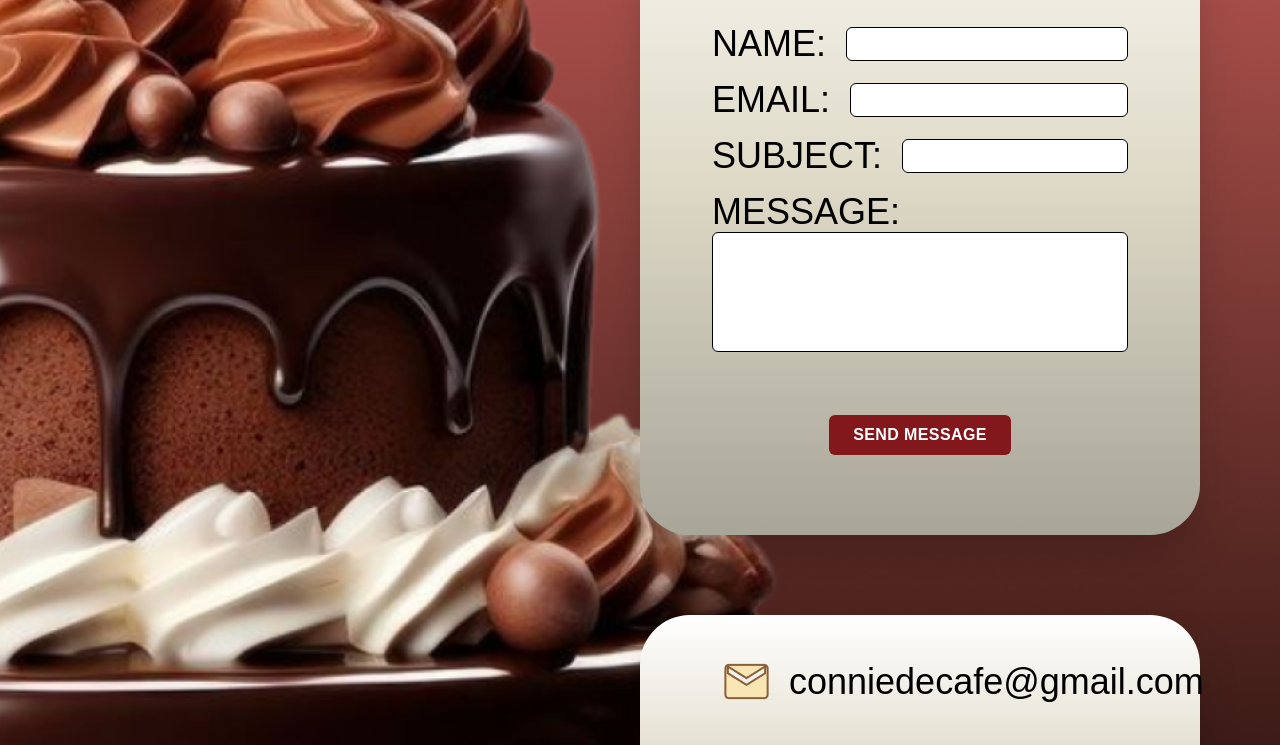
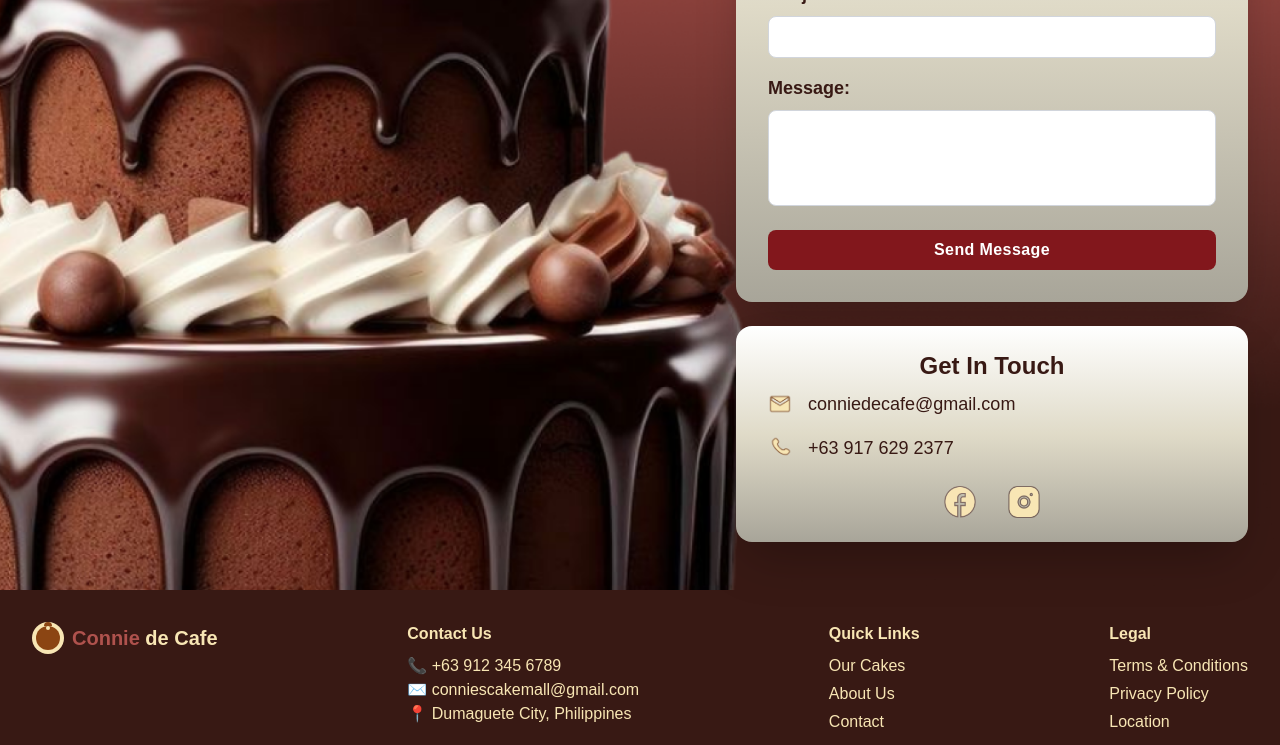
Before and after one commit to Gcoyy/bakery-bliss, a React (Vite) app: page /contactus in a window 1280 px wide. Shown: the part 460-1205 px from the top of the page. Built offline with nearby package versions, Linux system fonts and the light colour scheme.

Commit message:
Improved the look of Contact Us

```diff
--- a/src/Pages/Customer/ContactUs.jsx
+++ b/src/Pages/Customer/ContactUs.jsx
@@ -93,87 +93,87 @@ const ContactUs = () => {
   };
 
   return (
-    <section className="bg-[url('/AboutUs.png')] bg-cover bg-center w-full h-[180vh] px-20 py-20 flex flex-col items-center justify-center items-end space-y-20">
-      <form onSubmit={handleSubmit} className="bg-[linear-gradient(to_bottom,_white_0%,_#DFDAC7_51%,_#A8A599_100%)] h-fit px-18 py-20 flex flex-col items-center justify-center rounded-[50px] space-y-10 w-1/2 shadow-2xl">
-        <h1 className="font-bold text-5xl">CONTACT US TODAY!</h1>
+    <section className="bg-[url('/AboutUs.png')] bg-cover bg-center w-full min-h-screen px-8 py-12 flex flex-col items-end justify-center space-y-6">
+      <form onSubmit={handleSubmit} className="bg-[linear-gradient(to_bottom,_white_0%,_#DFDAC7_51%,_#A8A599_100%)] h-fit px-8 py-8 flex flex-col items-center justify-center rounded-2xl space-y-6 w-full max-w-lg shadow-2xl">
+        <h1 className="font-bold text-3xl text-center text-[#381914]">Contact Us Today!</h1>
 
         <div className="flex flex-col space-y-4 w-full">
-          <div className="flex items-center space-x-5">
-            <label className="text-4xl" htmlFor="name">NAME:</label>
+          <div className="flex flex-col space-y-2">
+            <label className="text-lg font-semibold text-[#381914]" htmlFor="name">Name:</label>
             <input
               type="text"
               id="name"
               value={formData.name}
               onChange={handleInputChange}
-              className="w-full bg-white text-black rounded-md px-2 py-1 border border-black-300 focus:outline-none focus:ring-2 focus:ring-[#AF524D]"
+              className="w-full bg-white text-black rounded-lg px-3 py-2 border border-gray-300 focus:outline-none focus:ring-2 focus:ring-[#AF524D] focus:border-transparent"
             />
           </div>
 
-          <div className="flex items-center space-x-5">
-            <label className="text-4xl" htmlFor="email">EMAIL:</label>
+          <div className="flex flex-col space-y-2">
+            <label className="text-lg font-semibold text-[#381914]" htmlFor="email">Email:</label>
             <input
               type="email"
               id="email"
               value={formData.email}
               onChange={handleInputChange}
-              className="w-full bg-white text-black rounded-md px-2 py-1 border border-black-300 focus:outline-none focus:ring-2 focus:ring-[#AF524D]"
+              className="w-full bg-white text-black rounded-lg px-3 py-2 border border-gray-300 focus:outline-none focus:ring-2 focus:ring-[#AF524D] focus:border-transparent"
             />
           </div>
 
-          <div className="flex items-center space-x-5">
-            <label className="text-4xl" htmlFor="subject">SUBJECT:</label>
+          <div className="flex flex-col space-y-2">
+            <label className="text-lg font-semibold text-[#381914]" htmlFor="subject">Subject:</label>
             <input
               type="text"
               id="subject"
               value={formData.subject}
               onChange={handleInputChange}
-              className="w-full bg-white text-black rounded-md px-2 py-1 border border-black-300 focus:outline-none focus:ring-2 focus:ring-[#AF524D]"
+              className="w-full bg-white text-black rounded-lg px-3 py-2 border border-gray-300 focus:outline-none focus:ring-2 focus:ring-[#AF524D] focus:border-transparent"
             />
           </div>
 
-          <div>
-            <label className="text-4xl" htmlFor="message">MESSAGE:</label>
+          <div className="flex flex-col space-y-2">
+            <label className="text-lg font-semibold text-[#381914]" htmlFor="message">Message:</label>
             <textarea
               id="message"
               value={formData.message}
               onChange={handleInputChange}
-              className="w-full h-[15vh] bg-white text-black rounded-md px-2 py-1 border border-black-300 focus:outline-none focus:ring-2 focus:ring-[#AF524D] resize-none"
+              className="w-full h-24 bg-white text-black rounded-lg px-3 py-2 border border-gray-300 focus:outline-none focus:ring-2 focus:ring-[#AF524D] focus:border-transparent resize-none"
             />
           </div>
         </div>
 
-        <div>
+        <div className="w-full">
           <button
             type="submit"
             disabled={isSubmitting}
-            className={`bg-[#82171C] text-white font-bold px-6 py-2 rounded-md cursor-pointer transition ease-in-out delay-100 hover:bg-[#FFECB5] hover:text-gray-800 duration-300 tracking-wide w-full mt-4 ${isSubmitting ? 'opacity-50 cursor-not-allowed' : ''
+            className={`bg-[#82171C] text-white font-bold px-6 py-2 rounded-lg cursor-pointer transition ease-in-out delay-100 hover:bg-[#FFECB5] hover:text-gray-800 duration-300 tracking-wide w-full ${isSubmitting ? 'opacity-50 cursor-not-allowed' : ''
               }`}
           >
-            {isSubmitting ? 'SENDING...' : 'SEND MESSAGE'}
+            {isSubmitting ? 'Sending...' : 'Send Message'}
           </button>
         </div>
       </form>
 
-      <div className="bg-[linear-gradient(to_bottom,_white_0%,_#DFDAC7_51%,_#A8A599_100%)] h-fit px-20 py-10 flex flex-col items-center justify-center rounded-[50px] space-y-10 w-1/2 shadow-2xl">
-        <a href="#" className="flex items-center w-full space-x-4">
-          <img src="/mail_icon.png" alt="Mail Icon" />
+      <div className="bg-[linear-gradient(to_bottom,_white_0%,_#DFDAC7_51%,_#A8A599_100%)] h-fit px-8 py-6 flex flex-col items-center justify-center rounded-2xl space-y-4 w-full max-w-lg shadow-2xl">
+        <h2 className="font-bold text-2xl text-[#381914] mb-2">Get In Touch</h2>
 
-          <p className="text-4xl">conniedecafe@gmail.com</p>
+        <a href="mailto:conniedecafe@gmail.com" className="flex items-center w-full space-x-4 hover:opacity-80 transition-opacity">
+          <img src="/mail_icon.png" alt="Mail Icon" className="w-6 h-6" />
+          <p className="text-lg text-[#381914]">conniedecafe@gmail.com</p>
         </a>
 
-        <a href="#" className="flex items-center w-full space-x-4">
-          <img src="/phone_icon.png" alt="Phone Icon" />
-
-          <p className="text-4xl">+63 917 629 2377</p>
+        <a href="tel:+639176292377" className="flex items-center w-full space-x-4 hover:opacity-80 transition-opacity">
+          <img src="/phone_icon.png" alt="Phone Icon" className="w-6 h-6" />
+          <p className="text-lg text-[#381914]">+63 917 629 2377</p>
         </a>
 
-        <div className="flex items-center justify-around w-full">
-          <a href="https://www.facebook.com/connies.cakemall" target="_blank" rel="noopener noreferrer">
-            <img src="/fb_icon.png" alt="Facebook Icon" />
+        <div className="flex items-center justify-center space-x-8 w-full pt-2">
+          <a href="https://www.facebook.com/connies.cakemall" target="_blank" rel="noopener noreferrer" className="hover:opacity-80 transition-opacity">
+            <img src="/fb_icon.png" alt="Facebook Icon" className="w-8 h-8" />
           </a>
 
-          <a href="https://www.instagram.com/conniescakemall?igsh=MXNiNjUwdjVlNW5uaA==" target="_blank" rel="noopener noreferrer">
-            <img src="/ig_icon.png" alt="Instagram Icon" />
+          <a href="https://www.instagram.com/conniescakemall?igsh=MXNiNjUwdjVlNW5uaA==" target="_blank" rel="noopener noreferrer" className="hover:opacity-80 transition-opacity">
+            <img src="/ig_icon.png" alt="Instagram Icon" className="w-8 h-8" />
           </a>
         </div>
       </div>
```
